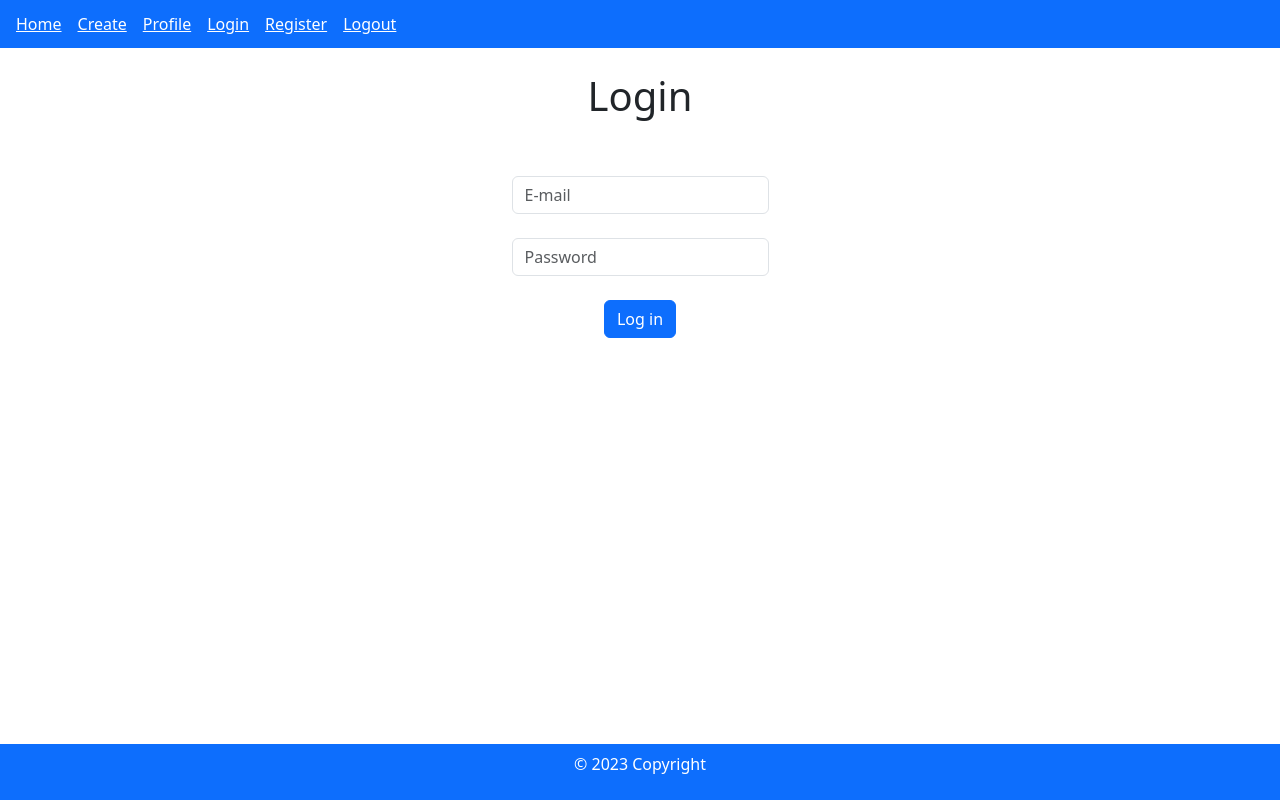
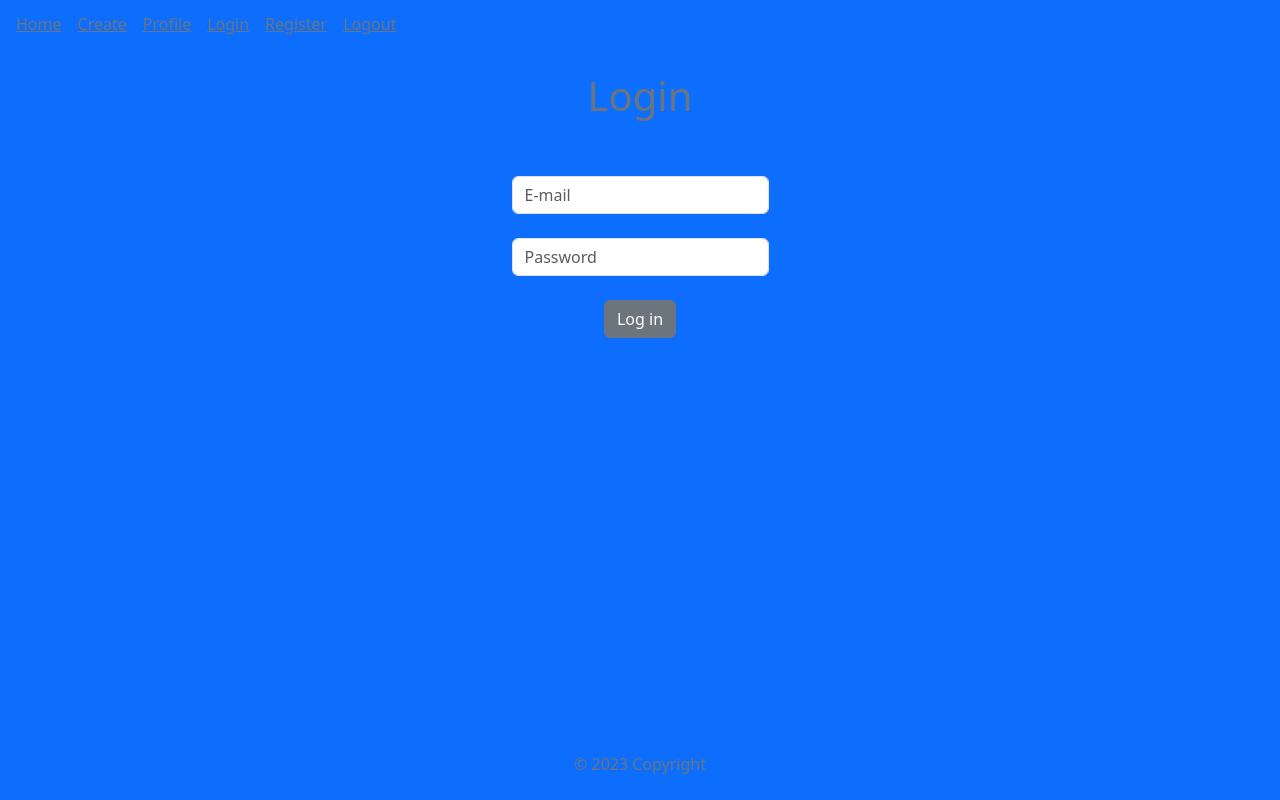
Before and after one commit to oBraenna91/Semester-Project-2, a website with bundled scripts: page login/index.html in a window 1280 px wide. Built offline with nearby package versions, Linux system fonts and the light colour scheme; a web font is replaced by a local one.

Commit message:
Update index.html

```diff
--- a/login/index.html
+++ b/login/index.html
@@ -7,8 +7,9 @@
     <title>Document</title>
     <link rel="stylesheet" href="/node_modules/bootstrap/dist/css/bootstrap.min.css">
     <link rel="stylesheet" href="/styles/styles.css">
+    <link rel="stylesheet" href="https://use.typekit.net/gmh3enn.css">
 </head>
-<body>
+<body class="bg-primary">
     <nav class="navbar navbar-dark bg-primary navbar-expand-md justify-content-between align-items-center">
         <div class="col ms-2">
             <button class="navbar-toggler border border-primary" data-bs-toggle="collapse" data-bs-target="#nav" aria-controls="nav">
@@ -16,17 +17,17 @@
             </button>
             <div class="collapse navbar-collapse" id="nav">
                 <ul class="navbar-nav">
-                    <li class="my-1"><a class="nav-item mx-2 text-white" href="/home/">Home</a></li>
-                    <li class="my-1"><a class="nav-item mx-2 text-white" href="/create/">Create</a></li>
-                    <li class="my-1"><a class="nav-item mx-2 text-white" href="/profile/">Profile</a></li>
-                    <li class="my-1"><a class="nav-item mx-2 text-white" href="/login/">Login</a></li>
-                    <li class="my-1"><a class="nav-item mx-2 text-white" href="/register/">Register</a></li>
-                    <li class="my-1"><a class="nav-item mx-2 text-white" href="/logout/">Logout</a></li>
+                    <li class="my-1"><a class="nav-item mx-2 text-secondary" href="/home/">Home</a></li>
+                    <li class="my-1"><a class="nav-item mx-2 text-secondary" href="/create/">Create</a></li>
+                    <li class="my-1"><a class="nav-item mx-2 text-secondary" href="/profile/">Profile</a></li>
+                    <li class="my-1"><a class="nav-item mx-2 text-secondary" href="/login/">Login</a></li>
+                    <li class="my-1"><a class="nav-item mx-2 text-secondary" href="/register/">Register</a></li>
+                    <li class="my-1"><a class="nav-item mx-2 text-secondary" href="/logout/">Logout</a></li>
                 </ul>
             </div>
         </div>
     </nav>
-    <div class="login-page d-flex flex-column justify-content-center align-items-center">
+    <div class="login-page d-flex flex-column justify-content-center align-items-center text-secondary">
         <h1 class="mt-4">Login</h1>
         <form class="row d-flex flex-column justify-content-center align-items-center g-4 mt-4" id="loginForm">
             <div class="col-auto">
@@ -40,13 +41,13 @@
                 id="inputPassword2" placeholder="Password">
             </div>
             <div class="col-auto">
-                <button type="submit" class="btn btn-primary mb-3" id="login-button">Log in</button>
+                <button type="submit" class="btn btn-secondary mb-3" id="login-button">Log in</button>
             </div>
         </form>
     </div>
     <footer class="text-center mt-5 fixed-bottom">
         <div class="row">
-            <div class="text-center text-white p-2 bg-primary">
+            <div class="text-center text-secondary p-2 bg-primary">
             <p>© 2023 Copyright</p>
             </div>
         </div>
```
